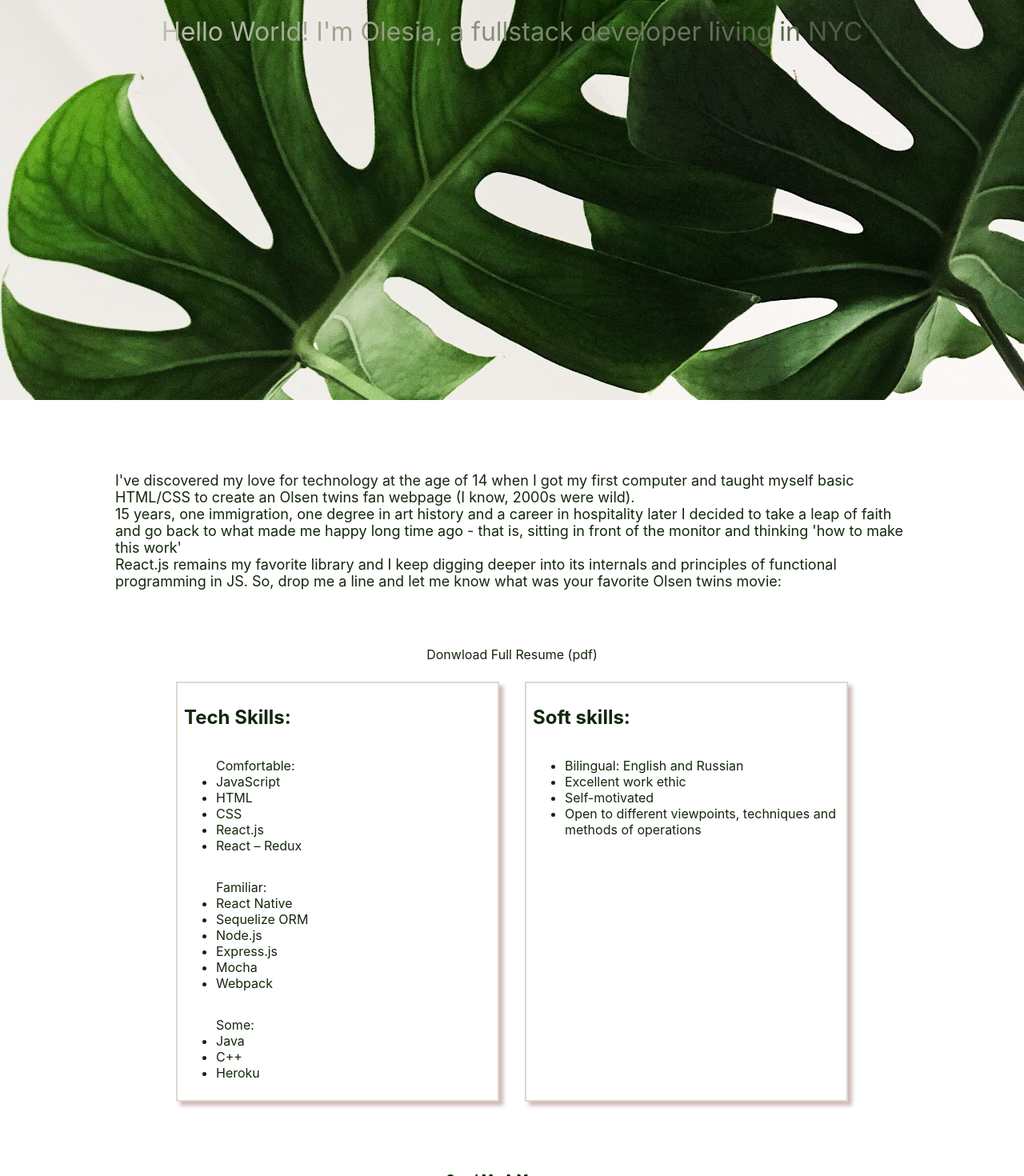
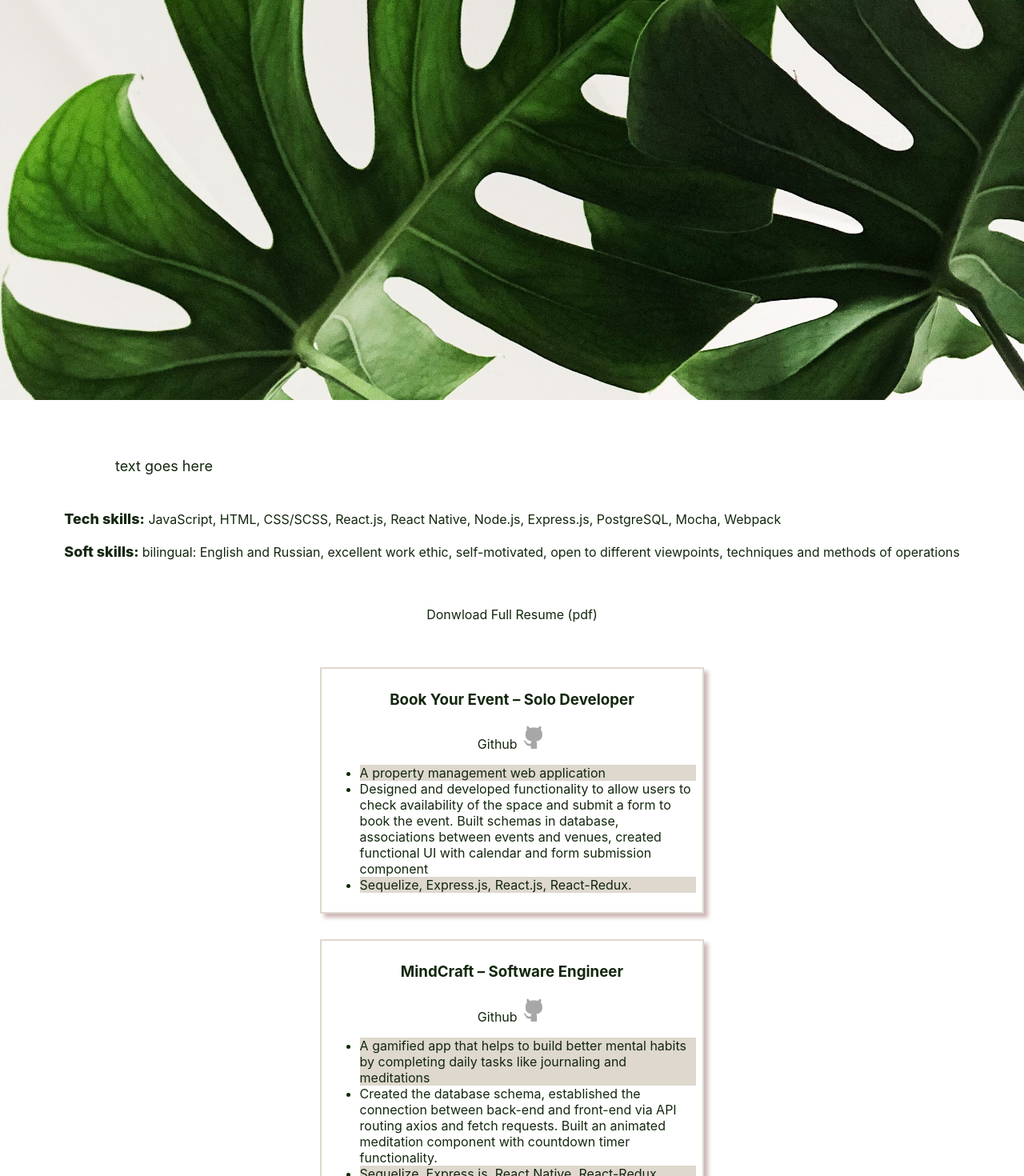
Before and after one commit to olesia-ag/portfolio_frontend, a React (Create React App) app: page / in a window 1280 px wide. Shown: the part 300-1770 px from the top of the page at 80% size. Built offline with nearby package versions, Linux system fonts and the light colour scheme.

Commit message:
changed header text

```diff
--- a/src/components/AboutMe/AboutMe.js
+++ b/src/components/AboutMe/AboutMe.js
@@ -5,7 +5,7 @@ function App() {
 
 	return (
 		<div className={classes.AboutMe}>
-			<p>
+			{/* <p>
 				I've discovered my love for technology at the age of 14 when I got my
 				first computer and taught myself basic HTML/CSS to create an Olsen twins
 				fan webpage (I know, 2000s were wild).{' '}
@@ -16,7 +16,8 @@ function App() {
 				<br className={classes.brMajor} />
 				React.js remains my favorite library and I keep digging deeper into its internals and principles of functional programming in JS.
 				So, drop me a line and let me know what was your favorite Olsen twins movie:
-			</p>
+			</p> */}
+			text goes here
 		</div>
 	);
 }
--- a/src/components/Navigation/Toolbar/Toolbar.module.css
+++ b/src/components/Navigation/Toolbar/Toolbar.module.css
@@ -6,7 +6,7 @@
 	left: 0;
 	background-color: transparent;
 	transition: ease-in-out 1s;
-	color: var(--primary-dark-color);
+	/* color: var(--primary-dark-color); */
 	display: flex;
 	justify-content: space-between;
 	align-items: center;
--- a/src/components/Resume/Resume.js
+++ b/src/components/Resume/Resume.js
@@ -1,68 +1,19 @@
-import React, { useState} from 'react';
+import React from 'react';
 import classes from './Resume.module.css';
-import { downloadResume } from '../../shared/utility';
-import Button from '../UI/Button/Button';
 
-export function Resume(props) {
-	const [techSkills] = useState({
-		Comfortable: ['JavaScript', 'HTML', 'CSS', 'React.js', 'React – Redux'],
-		Familiar: [
-			'React Native',
-			'Sequelize ORM',
-			'Node.js',
-			'Express.js',
-			'Mocha',
-			'Webpack',
-		],
-
-		Some: [
-			'Java',
-		  ' C++',
-		  ' Heroku'],
-	});
-	const [softSkills] = useState([
-		'Bilingual: English and Russian',
-		'Excellent work ethic',
-		'Self-motivated',
-		'Open to different viewpoints, techniques and methods of operations',
-	]);
-	let skillsArr = [];
-
-	const formSkills = (skillsObj) => {
-		for (let key in skillsObj) {
-			skillsArr.push(
-					<ul key={key}>
-						{`${key}`}:
-					{skillsObj[key].map((skill) => (
-						<li key={skill+key}>{skill}</li>
-					))}
-					</ul>
-			);
-		}
-	};
-
-	formSkills(techSkills);
-
-	return (
-		<div className={classes.Skills}>
-				<Button clicked={downloadResume}>Donwload Full Resume (pdf)</Button>
-			<div className={classes.Container}>
-				<div className={classes.SkillsContainer}>
-				<h2>Tech Skills:</h2>
-				{skillsArr}
-			</div>
-			<div className={classes.SkillsContainer}>
-				<h2>Soft skills:</h2>
-				<ul>
-					{softSkills.map((skill) => (
-						<li key={skill}>{skill}</li>
-					))}
-				</ul>
-			</div>
-			</div>
-
-		</div>
-	);
-}
+export const Resume = () => (
+	<div className={classes.Skills}>
+		<span>
+			<strong>Tech skills:</strong> JavaScript, HTML, CSS/SCSS, React.js, React
+			Native, Node.js, Express.js, PostgreSQL, Mocha, Webpack
+		</span>
+		<br />
+		<span>
+			<strong>Soft skills: </strong> bilingual: English and Russian, excellent
+			work ethic, self-motivated, open to different viewpoints, techniques and
+			methods of operations
+		</span>
+	</div>
+);
 
 export default Resume;
--- a/src/components/Resume/Resume.module.css
+++ b/src/components/Resume/Resume.module.css
@@ -1,27 +1,16 @@
 .Skills {
-  margin: 2em;
-  padding: 0.5em;
+	margin: 2em;
+	padding: 0.5em;
 }
 
 @media (min-width: 600px) {
-  .Skills{
-    display: flex;
-    flex-direction: column;
-    align-items: center;
-  }
-  .Container{
-    display: flex;
-    flex-direction: row;
-  }
-  .SkillsContainer {
-    width: 30vw;
-    margin: 1em;
-    padding: 0.5em;
-    display: flex;
-    flex-direction: column;
-    background-color: var(--background-light-color);
-    border: 2px solid var(--primary-light-color);
-    box-shadow: 5px 5px 5px 0px rgba(206,182,183,1);
-  }
+	.Skills {
+		display: flex;
+		flex-direction: column;
+	}
 
+	strong {
+		font-weight: 800;
+		font-size: large;
+	}
 }
--- a/src/components/TextHeader/TextHeader.js
+++ /dev/null
@@ -1,11 +0,0 @@
-import React from 'react'
-import classes from './TextHeader.module.css'
-
-const textHeader = (props) => {
-  return (
-    <p className={classes.aboutMeHeader}>{props.children}</p>
-  )
-
-}
-
-export default textHeader
--- a/src/components/TextHeader/TextHeader.module.css
+++ /dev/null
@@ -1,25 +0,0 @@
-
-.aboutMeHeader {
-	font-weight: 300;
-	font-size: xx-large;
-	font-weight: 400;
-	margin: 0;
-	text-align: center;
-	background-image: linear-gradient(to right, #EAEAEA, #CCD0B4);
-	-webkit-background-clip: text;
-	color: transparent;
-	/* background-color: transparent; */
-	display: flex;
-	justify-content: center;
-	width: 100vw;
-	position: absolute;
-	top: 40%;
-}
-
-
-@media (min-width: 50em) {
-	.aboutMeHeader {
-	background-image: linear-gradient(to right, #D5D5C3, #2E4224);
-
-	}
-}
--- a/src/containers/App.module.css
+++ b/src/containers/App.module.css
@@ -7,6 +7,8 @@
 	--primary-color: #539325;
 	--primary-light-color: #DED8CE;
 	--primary-dark-color: #13270E;
+	--light-contrast-color: #D19592;
+	--contrast-color: #C81F70;
 
 	--gitHubIcon: url('../assets/github_icon.png');
 	background-color: var(--background-light-color);
--- a/src/containers/Main.js
+++ b/src/containers/Main.js
@@ -2,24 +2,25 @@ import React from 'react';
 import classes from './Main.module.css';
 import ContactMe from './ContactMe/ContactMe';
 import AboutMe from '../components/AboutMe/AboutMe';
-import {Resume as Skills} from '../components/Resume/Resume'
+import { Resume as Skills } from '../components/Resume/Resume';
+import Portfolio from '../components/Portfolio/Portfolio';
 
 function Main() {
-
 	return (
 		<div className={classes.Main}>
-      {/* id is used for scrolling to an item, do not remove */}
+			{/* id is used for scrolling to an item, do not remove */}
 			<div className={classes.AboutMe} id='about-me'>
 				<AboutMe />
 			</div>
 			<div id='skills' className={classes.ContactMe}>
 				<Skills />
 			</div>
+			<div id='portfolio' className={classes.ContactMe}>
+				<Portfolio />
+			</div>
 			<div id='contact-me' className={classes.ContactMe}>
 				<ContactMe />
 			</div>
-
-
 		</div>
 	);
 }
--- a/src/containers/hoc/Layout/Layout.js
+++ b/src/containers/hoc/Layout/Layout.js
@@ -3,39 +3,10 @@ import { useHistory } from 'react-router-dom';
 import classes from './Layout.module.css';
 import Toolbar from '../../../components/Navigation/Toolbar/Toolbar';
 import SideDrawer from '../../../components/Navigation/Toolbar/SideDrawer/SideDrawer';
-import TextHeader from '../../../components/TextHeader/TextHeader';
 import Footer from '../../../components/Navigation/Footer/Footer';
 
 const Layout = (props) => {
-	let history = useHistory();
-	const [textToDisplay, setTextToDisplay] = useState('');
-
 	const [showSideDrawer, switchShowSideDrawer] = useState(false);
-
-	const checkLocationAndSetText = (curLocation) => {
-		if (curLocation === '/') {
-			setTextToDisplay(
-				"Hello World! I'm Olesia, a fullstack developer living in NYC"
-			);
-		}
-		if (curLocation === '/portfolio') {
-			setTextToDisplay('My Portfolio:');
-		}
-		if (curLocation === '/skills') {
-			setTextToDisplay('Skills:');
-		}
-	};
-	//sets text after component moiunted based on location:
-	useEffect(() => {
-		checkLocationAndSetText(history.location.pathname);
-	}, [history.location.pathname]);
-
-	//reacts to change of url, assigns textToDiplay based on url:
-	useEffect(() => {
-		return history.listen((location) => {
-			checkLocationAndSetText(location.pathname);
-		});
-	}, [history]);
 
 	const sideDrawerClosedHandler = () => {
 		switchShowSideDrawer(false);
@@ -69,7 +40,14 @@ const Layout = (props) => {
 					drawerToggleClicked={sideDrawerToggleHandler}
 					headerPosition={headerPosition}
 				/>
-				<TextHeader>{textToDisplay}</TextHeader>
+				<div className={classes.aboutMeContainer}>
+					<div className={classes.aboutMeHeader + ' ' + classes.first}>Hello World!</div><br />
+					<div className={classes.aboutMeHeader + ' ' + classes.second}>
+						I am Olesia
+					</div><br />
+					<div className={classes.aboutMeHeader + ' ' + classes.third}>a full-stack developer living in NYC</div>
+					<br />
+				</div>
 			</header>
 			<SideDrawer closed={sideDrawerClosedHandler} open={showSideDrawer} />
 			<main className={classes.Content}>{props.children}</main>
--- a/src/containers/hoc/Layout/Layout.module.css
+++ b/src/containers/hoc/Layout/Layout.module.css
@@ -12,3 +12,140 @@
 	background: url(../../../assets/header-pic-5.jpg) no-repeat top;
 	background-size: cover;
 }
+
+.aboutMeContainer {
+	/* display: flex;
+	flex-direction: column;
+	justify-content: right;
+	align-content: center;
+	align-content: center; */
+	position: relative;
+	top: 40vh;
+	/* background-color: var(--background-color); */
+	/* opacity: .7; */
+}
+
+.aboutMeHeader {
+	font-weight: 300;
+	font-size: xx-large;
+	font-weight: 800;
+	display: flex;
+	justify-content: center;
+}
+
+.first,
+.second,
+.third {
+	display: block;
+	text-align: left;
+	margin-left: 5rem ;
+	background-image: linear-gradient(90deg, var(--light-contrast-color), var(--contrast-color));
+	-webkit-background-clip: text;
+	color: transparent;
+}
+
+@media (min-width: 50em) {
+	.first {
+		-webkit-animation: bounce-in-top 1.1s both;
+		animation: bounce-in-top 1.1s both;
+	}
+
+	.second {
+		-webkit-animation: bounce-in-top 1.7s both;
+		animation: bounce-in-top 1.7s both;
+	}
+
+	.third {
+		-webkit-animation: bounce-in-top 2.1s both;
+		animation: bounce-in-top 2.1s both;
+	}
+}
+
+@-webkit-keyframes bounce-in-top {
+	0% {
+		transform: translateY(-500px);
+		-webkit-animation-timing-function: ease-in;
+		animation-timing-function: ease-in;
+		opacity: 0;
+	}
+	38% {
+		transform: translateY(0);
+		-webkit-animation-timing-function: ease-out;
+		animation-timing-function: ease-out;
+		opacity: 1;
+	}
+	55% {
+		transform: translateY(-65px);
+		-webkit-animation-timing-function: ease-in;
+		animation-timing-function: ease-in;
+	}
+	72% {
+		transform: translateY(0);
+		-webkit-animation-timing-function: ease-out;
+		animation-timing-function: ease-out;
+	}
+	81% {
+		transform: translateY(-28px);
+		-webkit-animation-timing-function: ease-in;
+		animation-timing-function: ease-in;
+	}
+	90% {
+		transform: translateY(0);
+		-webkit-animation-timing-function: ease-out;
+		animation-timing-function: ease-out;
+	}
+	95% {
+		transform: translateY(-8px);
+		-webkit-animation-timing-function: ease-in;
+		animation-timing-function: ease-in;
+	}
+	100% {
+		transform: translateY(0);
+		-webkit-animation-timing-function: ease-out;
+		animation-timing-function: ease-out;
+	}
+}
+@keyframes bounce-in-top {
+	0% {
+		transform: translateY(-500px);
+		-webkit-animation-timing-function: ease-in;
+		animation-timing-function: ease-in;
+		opacity: 0;
+	}
+	38% {
+		transform: translateY(0);
+		-webkit-animation-timing-function: ease-out;
+		animation-timing-function: ease-out;
+		opacity: 1;
+	}
+	55% {
+		transform: translateY(-65px);
+		-webkit-animation-timing-function: ease-in;
+		animation-timing-function: ease-in;
+	}
+	72% {
+		transform: translateY(0);
+		-webkit-animation-timing-function: ease-out;
+		animation-timing-function: ease-out;
+	}
+	81% {
+		transform: translateY(-28px);
+		-webkit-animation-timing-function: ease-in;
+		animation-timing-function: ease-in;
+	}
+	90% {
+		transform: translateY(0);
+		-webkit-animation-timing-function: ease-out;
+		animation-timing-function: ease-out;
+	}
+	95% {
+		transform: translateY(-8px);
+		-webkit-animation-timing-function: ease-in;
+		animation-timing-function: ease-in;
+	}
+	100% {
+		transform: translateY(0);
+		-webkit-animation-timing-function: ease-out;
+		animation-timing-function: ease-out;
+	}
+}
```
Also changed, not shown: src/components/Navigation/Toolbar/NavigationItems/NavigationItem/NavigationItem.module.css (+6 -14 lines), src/components/Navigation/Toolbar/NavigationItems/NavigationItems.module.css (+1 -42 lines).
